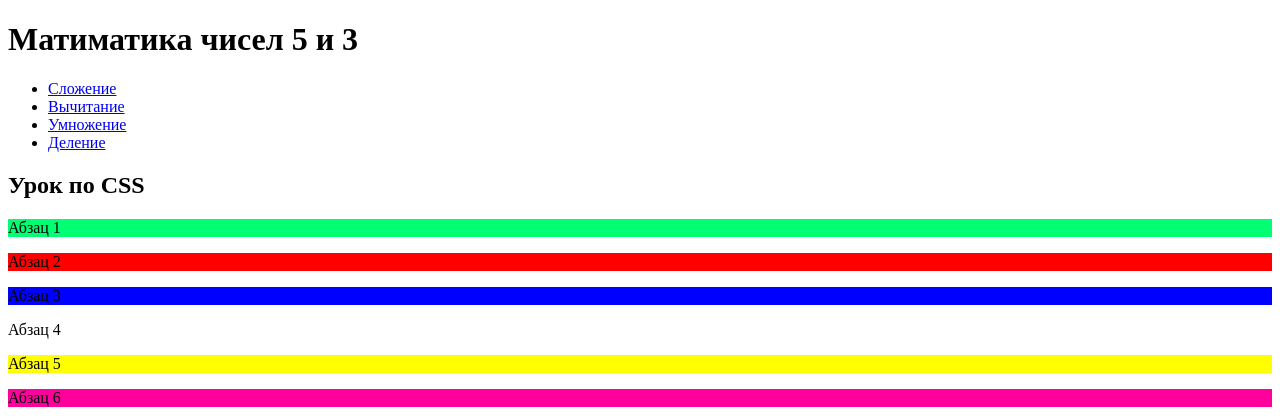
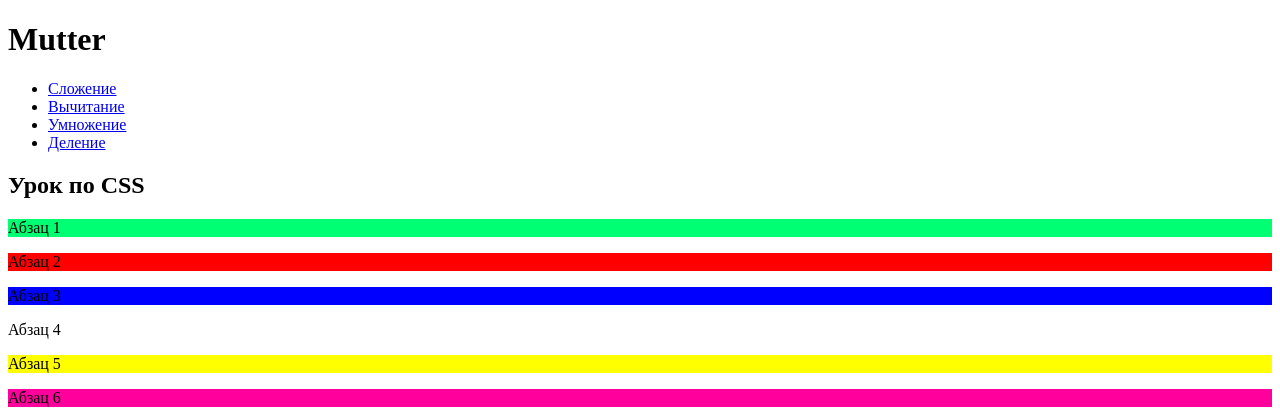
Before and after one commit to JuliaZH08/demo1, a PHP site: page / in a window 1280 px wide. Shown: the top 420 px of the page. Run offline with PHP 8.4, Linux system fonts and the light colour scheme.

Commit message:
Update index.php

```diff
--- a/index.php
+++ b/index.php
@@ -7,7 +7,7 @@
     <link rel="stylesheet" type="text/css" href="/style.css">
 </head>
 <body>
-    <h1>Матиматика чисел 5 и 3</h1>
+    <h1>Mutter</h1>
     <ul>
         <li><a href="plus.php">Сложение</a></li>
         <li><a href="minus.php">Вычитание</a></li>
```
